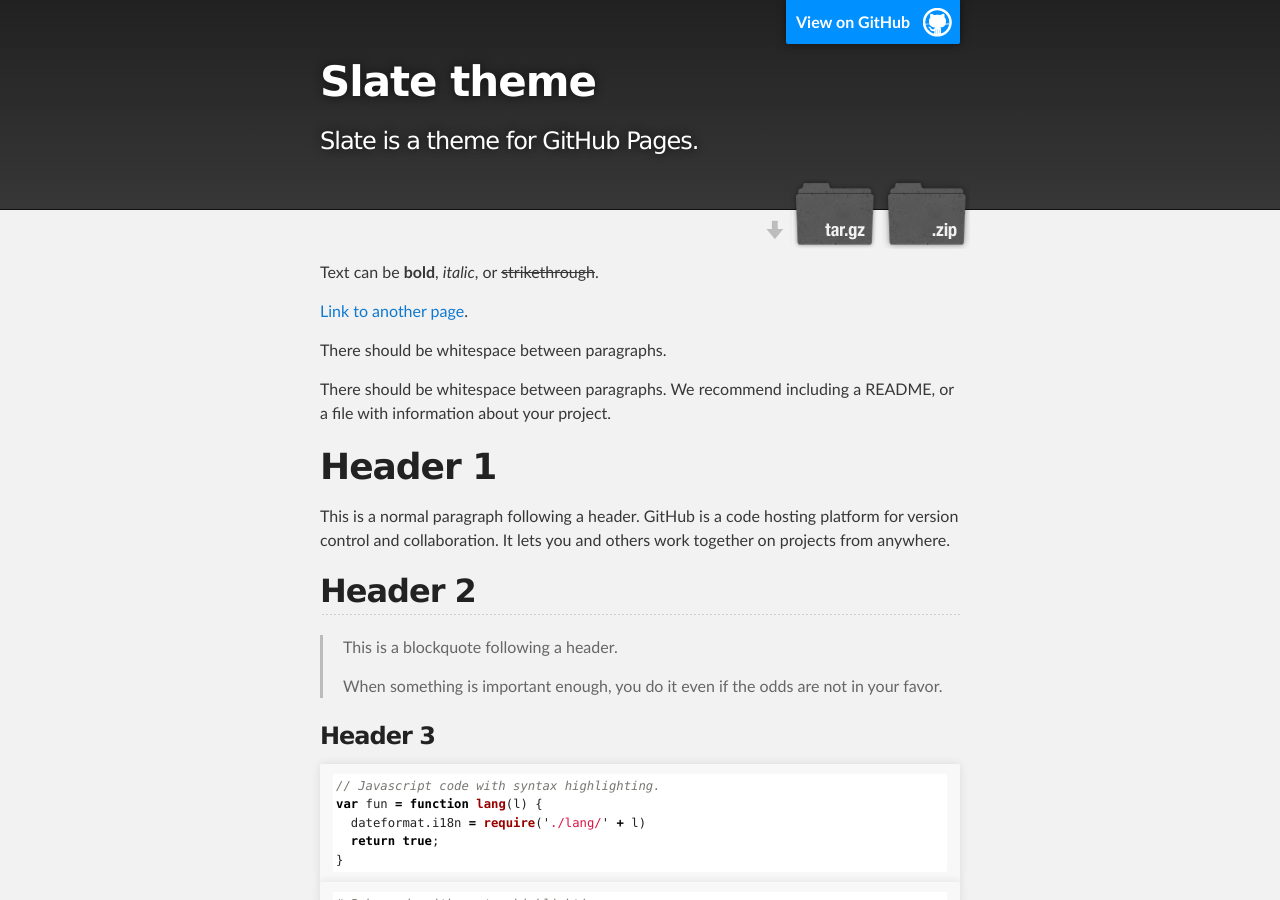
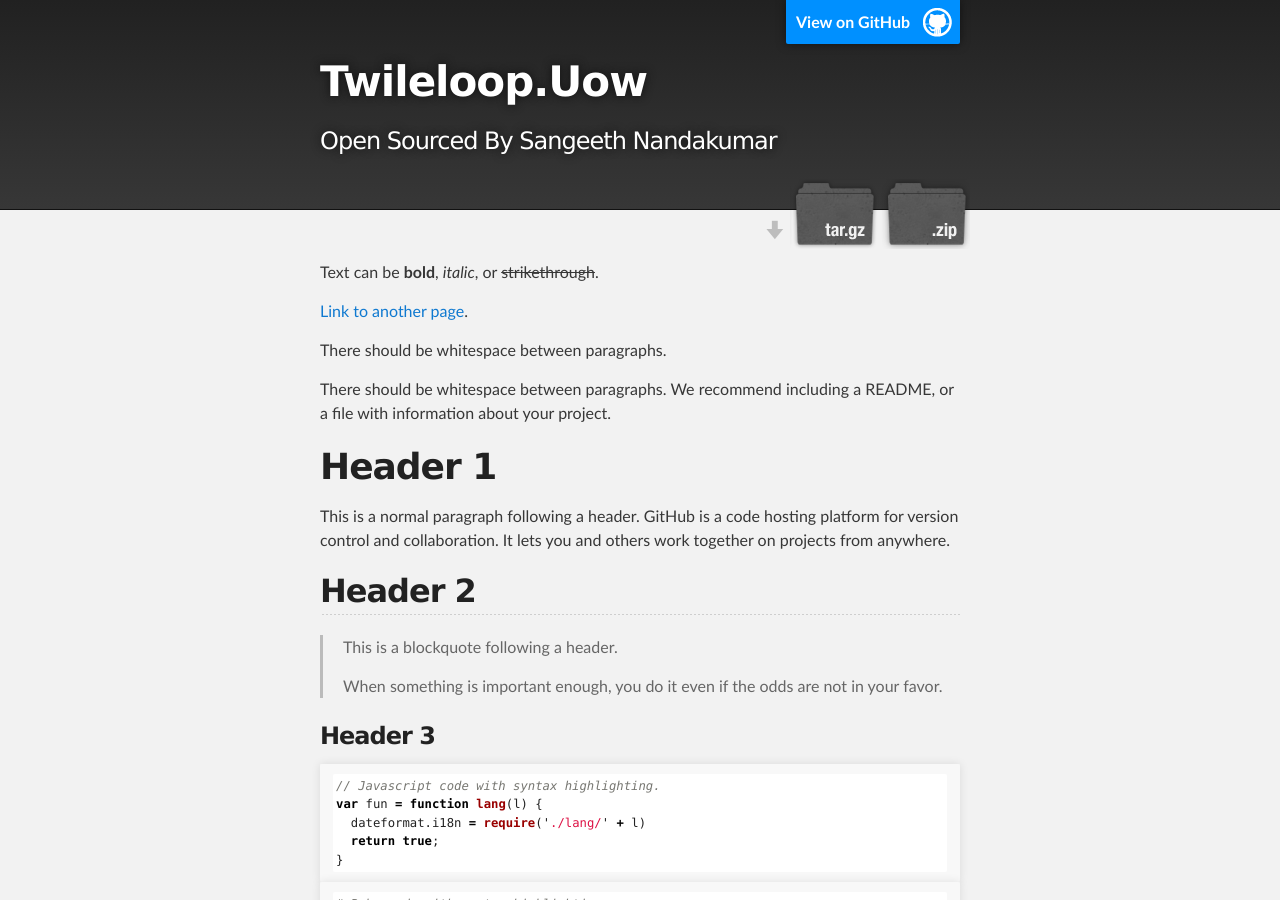
Before and after one commit to sangeethnandakumar/Twileloop.UOW, a Jekyll site: the page built from doc/index.md, in a window 1280 px wide and 900 px high. Built offline with Jekyll 4.4.1, drawn with Linux system fonts in a browser that asks for light colours; some of the changed text lies outside the part shown.

Commit message:
Update _config.yml

```diff
--- a/doc/_config.yml
+++ b/doc/_config.yml
@@ -1,5 +1,5 @@
-title: Slate theme
-description: Slate is a theme for GitHub Pages.
+title: Twileloop.Uow
+description: Open Sourced By Sangeeth Nandakumar
 show_downloads: true
 google_analytics:
 theme: jekyll-theme-slate
```
